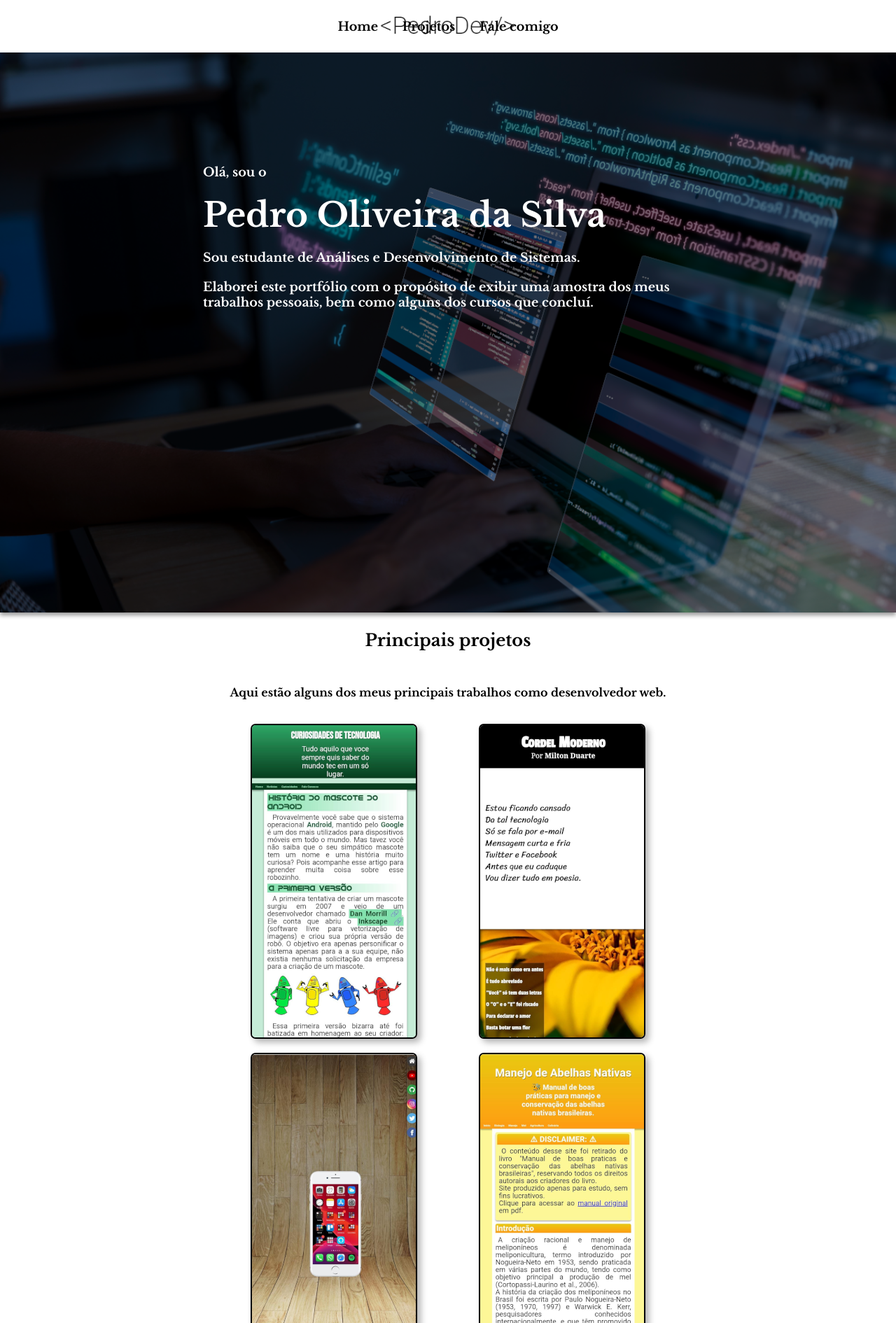
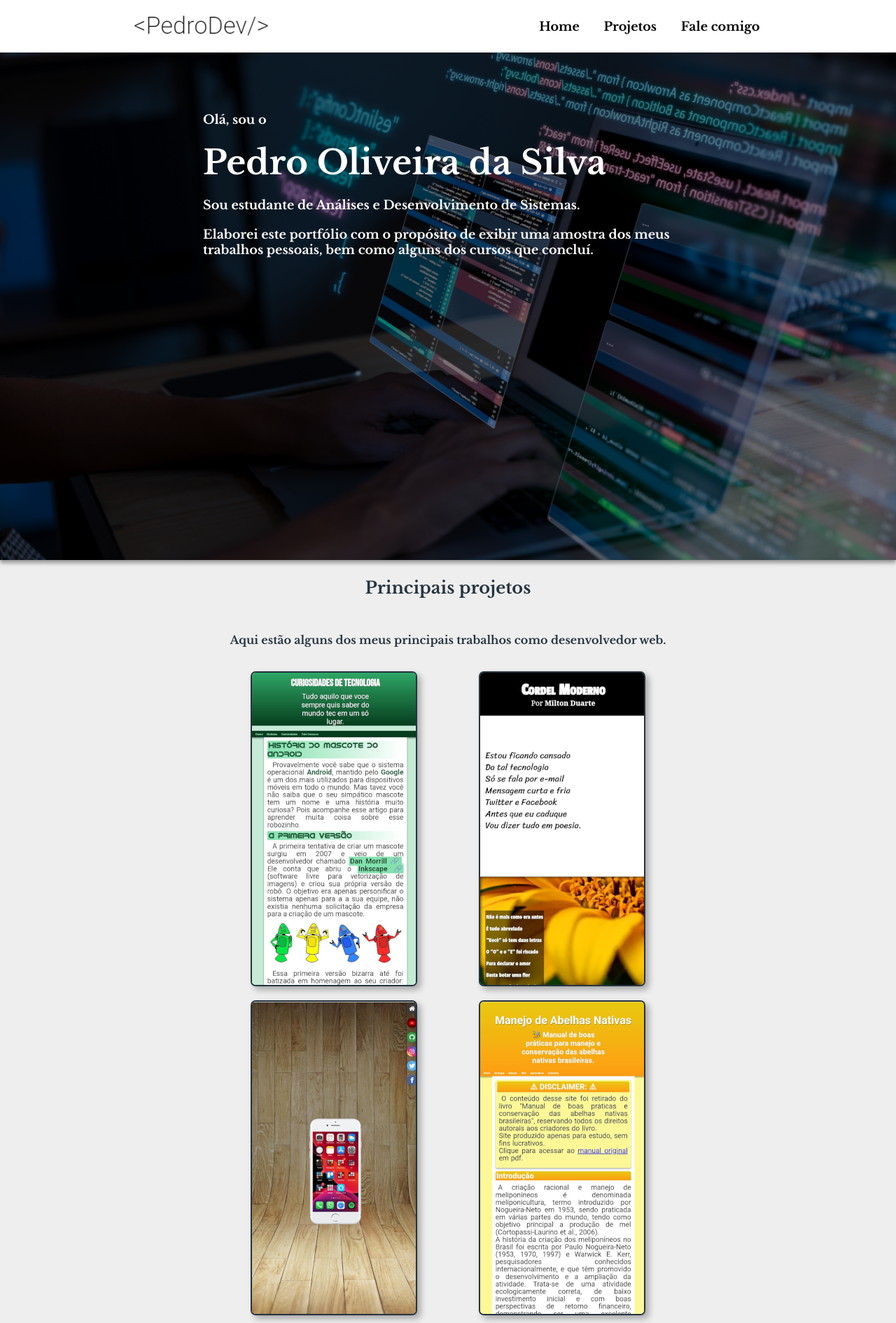
Before and after one commit to OliveiraPedro91/pedro-portifolio, a plain HTML site: page index.html in a window 1280 px wide. Shown: the top 1890 px of the page at 70% size. Drawn offline with nearby package versions, Linux system fonts and the light colour scheme.

Commit message:
cores e nav atualizados

```diff
--- a/estilos/style.css
+++ b/estilos/style.css
@@ -7,19 +7,22 @@
 html{
     font-family: 'Libre Baskerville', serif;
     font-weight: bold;
+    background-color: #eee;
 }
 header{
-    color: white;
-    font-size: 1.1rem;
-    display: flex;
-    justify-content: space-around;
-    align-items: center;
 }
 #logo{
     padding: 8px;
 }
 nav{
     position: fixed;
+    width: 100%;
+    background-color: white;
+    color: white;
+    font-size: 1.1rem;
+    display: flex;
+    justify-content: space-around;
+    align-items: center;
 }
 a.menu{
     padding: 10px;
@@ -66,6 +69,7 @@ div.conteudo-apresentacao p{
 /* inicio da section conteúdo */
 /* Toda section conteúdo */
 section.conteudo{
+    color: rgba(13, 29, 44, 0.89);
     max-width: 720px;
     margin: auto;
     text-align: center;
@@ -89,7 +93,7 @@ div.meus-projetos{
 div#projeto{
     width: 238px;
     height: 450px;
-    border: solid 2px black;
+    border: solid 2px rgba(13, 29, 44, 0.89);
     box-shadow: 5px 5px 10px rgba(0, 0, 0, 0.3);
     border-radius: 7px;
     margin: 10px;
@@ -100,3 +104,6 @@ div#projeto{
 div#projeto a{
     text-decoration: none;
 }
+section#contato{
+    color: rgba(13, 29, 44, 0.89);
+}
--- a/index.html
+++ b/index.html
@@ -9,11 +9,14 @@
 </head>
 <body>
     <header>
-        <div id="logo"><a href="#"><img src="imagens/logo.png" alt="Logo PedroDev"></a></div>
+
         <nav>
-            <a href="#" class="menu">Home</a>
-            <a href="#" class="menu">Projetos</a>
-            <a href="#" class="menu">Fale comigo</a>
+            <div id="logo"><a href="#"><img src="imagens/logo.png" alt="Logo PedroDev"></a></div>
+            <div>
+                <a href="#" class="menu">Home</a>
+                <a href="#" class="menu">Projetos</a>
+                <a href="#" class="menu">Fale comigo</a>
+            </div>
         </nav>
     </header>
     <main>
```
